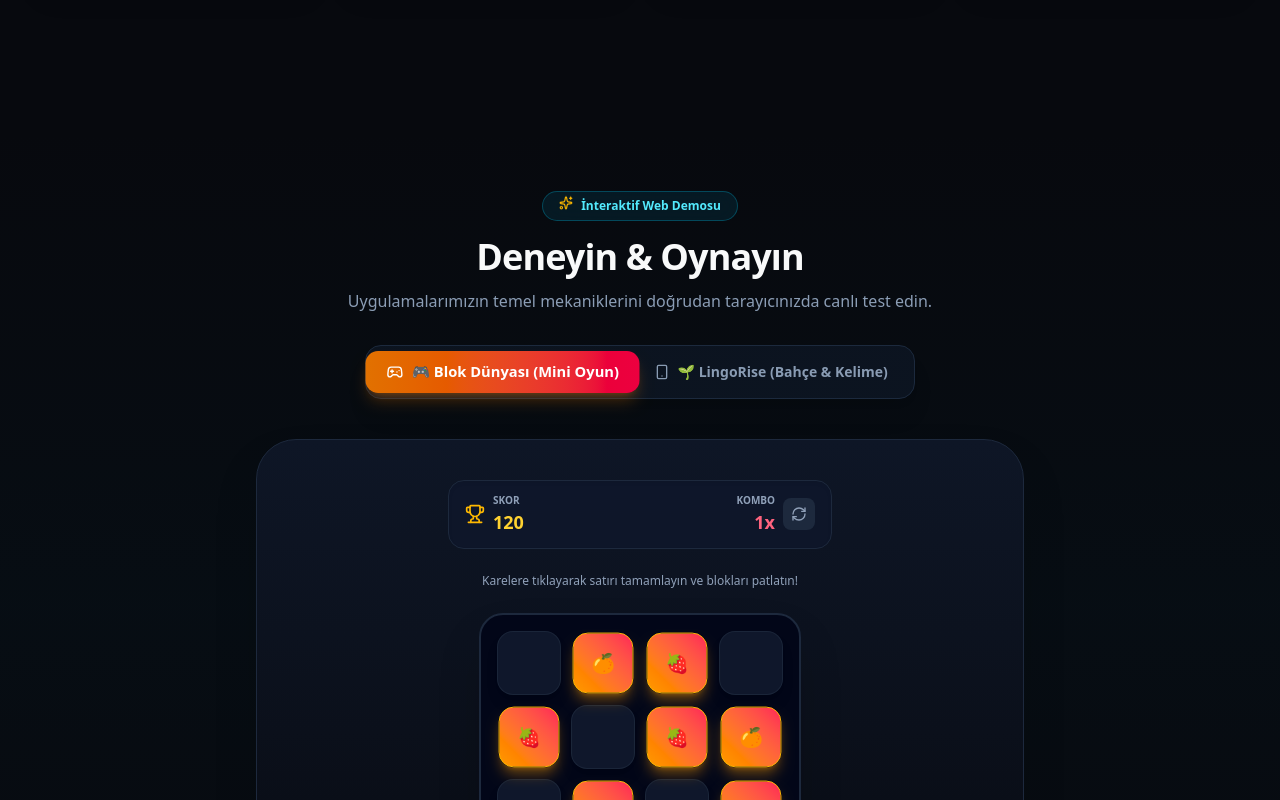
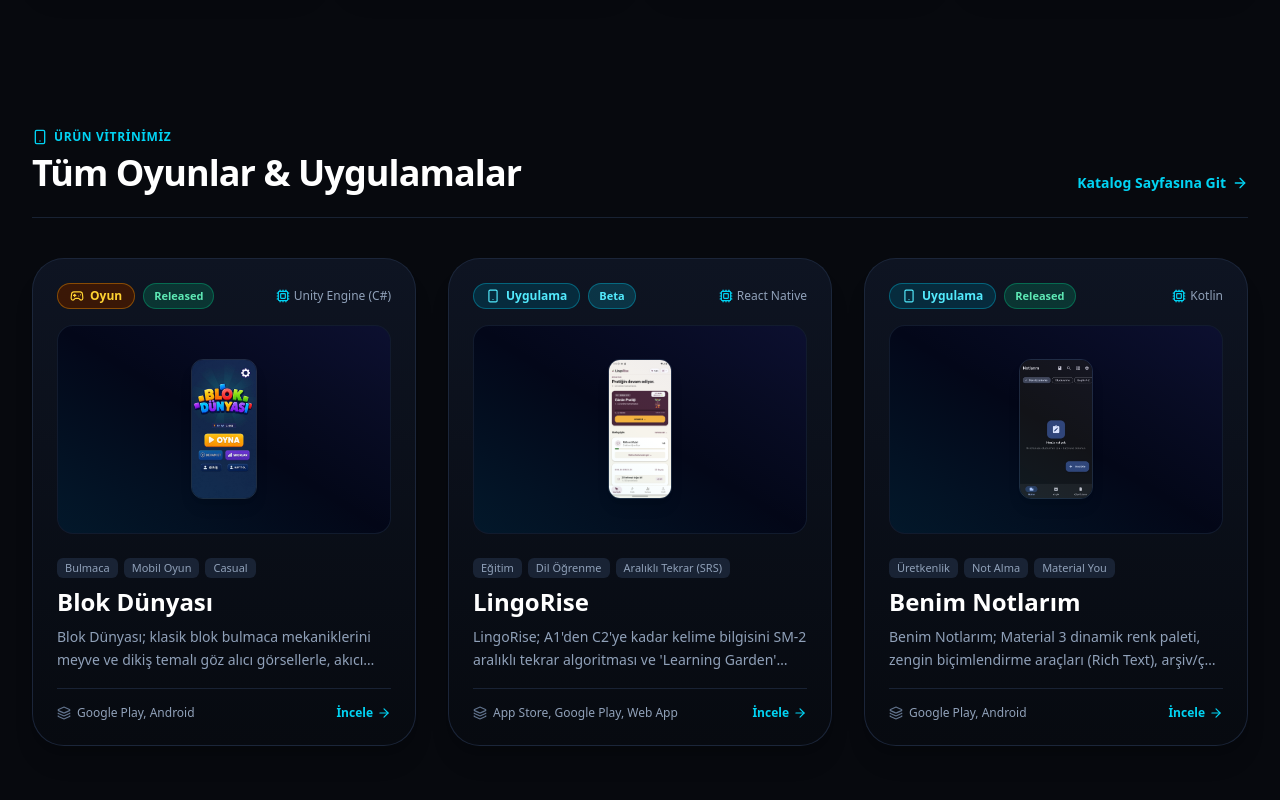
Before and after one commit to Krayirhan/krayirhan-studio, a Next.js app: page / in a window 1280 px wide. Shown: the part 1620-2420 px from the top of the page. Built offline with nearby package versions, Linux system fonts and the light colour scheme.

Commit message:
refactor: remove playground demo and cursor spotlight effect per user request

```diff
--- a/src/app/layout.tsx
+++ b/src/app/layout.tsx
@@ -4,7 +4,6 @@
 import { Footer } from "@/components/layout/Footer";
 import { STUDIO_INFO } from "@/data/studioInfo";
 import { SoundProvider } from "@/components/effects/SoundEffects";
-import { CursorSpotlight } from "@/components/effects/CursorSpotlight";
 
 export const metadata: Metadata = {
   title: `${STUDIO_INFO.name} | Bağımsız Oyunlar & Dijital Uygulamalar`,
@@ -41,7 +40,6 @@
     <html lang="tr" className="dark">
       <body className="min-h-screen bg-[#07090e] text-slate-100 antialiased flex flex-col justify-between selection:bg-cyan-500 selection:text-slate-950">
         <SoundProvider>
-          <CursorSpotlight />
           <Navbar />
           <main className="flex-1">{children}</main>
           <Footer />
--- a/src/app/page.tsx
+++ b/src/app/page.tsx
@@ -2,7 +2,6 @@
 import { HeroSection } from "@/components/home/HeroSection";
 import { GameCard } from "@/components/games/GameCard";
 import { StudioStats } from "@/components/home/StudioStats";
-import { MiniPlayground } from "@/components/interactive/MiniPlayground";
 import { StudioRoadmap } from "@/components/home/StudioRoadmap";
 import { PRODUCTS } from "@/data/games";
 import { Sparkles, Smartphone, ShieldCheck, Mail, ArrowRight, Award, BookOpen, Layers } from "lucide-react";
@@ -16,10 +15,7 @@
       {/* 2. Live Studio Milestones & Stats */}
       <StudioStats />
 
-      {/* 3. Interactive Web Playground (Mini Blok Dünyası + LingoRise Garden) */}
-      <MiniPlayground />
-
-      {/* 4. Products Section (Blok Dünyası, LingoRise, Benim Notlarım) */}
+      {/* 3. Products Section (Blok Dünyası, LingoRise, Benim Notlarım) */}
       <section className="mx-auto max-w-7xl px-4 sm:px-6 lg:px-8">
         <div className="flex flex-col md:flex-row md:items-end justify-between mb-10 gap-4 border-b border-slate-800/80 pb-6">
           <div>
@@ -47,7 +43,7 @@
         </div>
       </section>
 
-      {/* 5. Engineering & Design Philosophy */}
+      {/* 4. Engineering & Design Philosophy */}
       <section className="border-y border-slate-800/80 bg-[#0a0e17]/60 py-20">
         <div className="mx-auto max-w-7xl px-4 sm:px-6 lg:px-8">
           <div className="text-center max-w-3xl mx-auto mb-16">
@@ -81,7 +77,7 @@
             </div>
 
             <div className="rounded-3xl border border-slate-800 bg-[#0e1422] p-8 space-y-4 shadow-xl">
-              <div className="flex h-12 w-12 items-center justify-center rounded-xl bg-purple-600/20 text-purple-400 border border-purple-500/30">
+              <div className="flex h-12 w-12 items-center justify-center rounded-2xl bg-purple-600/20 text-purple-400 border border-purple-500/30">
                 <Layers className="h-6 w-6" />
               </div>
               <h3 className="text-xl font-bold text-white">Offline-First & Çapraz Platform</h3>
@@ -93,10 +89,10 @@
         </div>
       </section>
 
-      {/* 6. Interactive Studio Roadmap & Upvoting */}
+      {/* 5. Interactive Studio Roadmap & Upvoting */}
       <StudioRoadmap />
 
-      {/* 7. Contact CTA */}
+      {/* 6. Contact CTA */}
       <section className="mx-auto max-w-7xl px-4 sm:px-6 lg:px-8">
         <div className="relative overflow-hidden rounded-[2.5rem] border border-cyan-500/30 bg-gradient-to-r from-indigo-950/60 via-[#0d121d] to-cyan-950/40 p-8 sm:p-12 lg:p-16 shadow-2xl">
           <div className="max-w-2xl">
```
